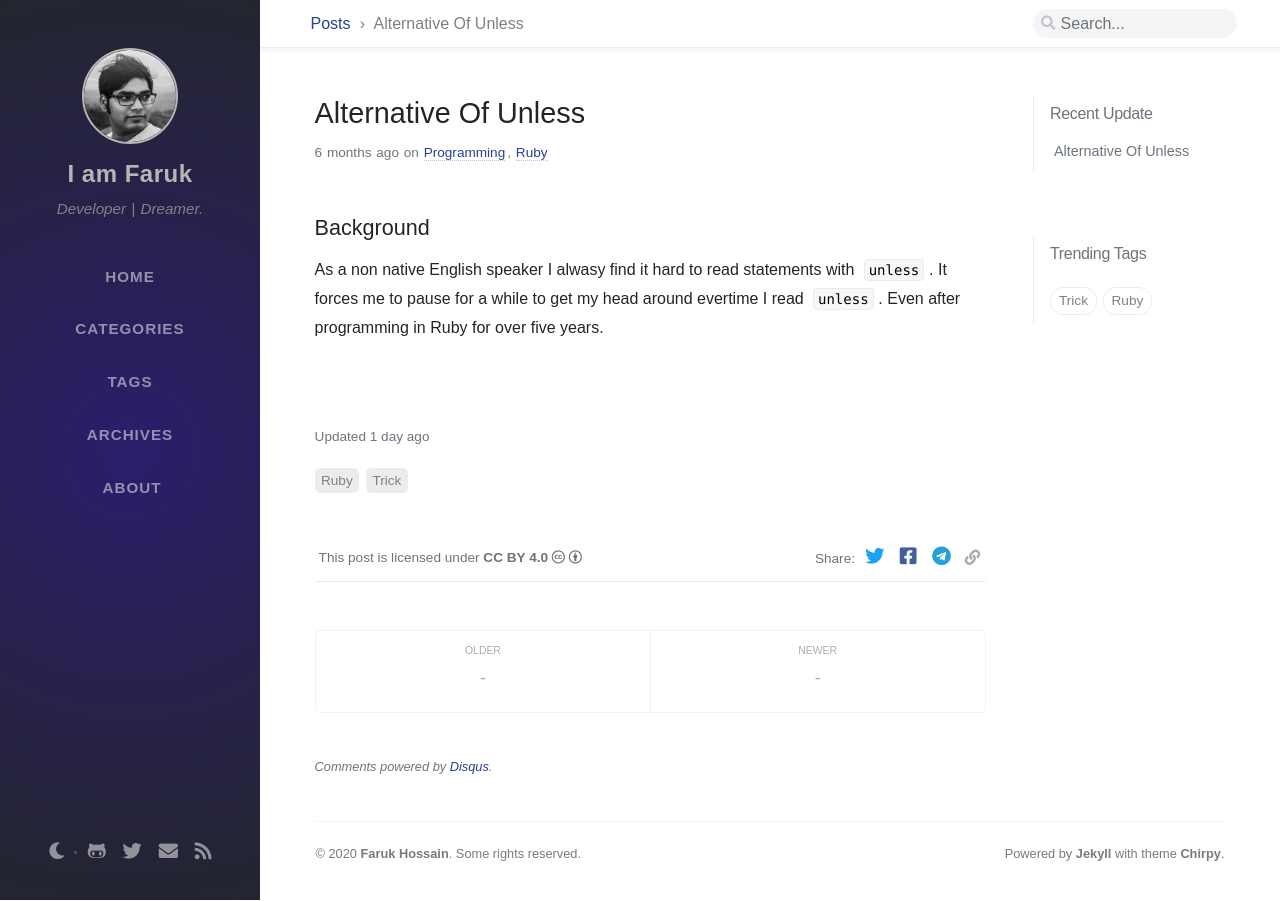
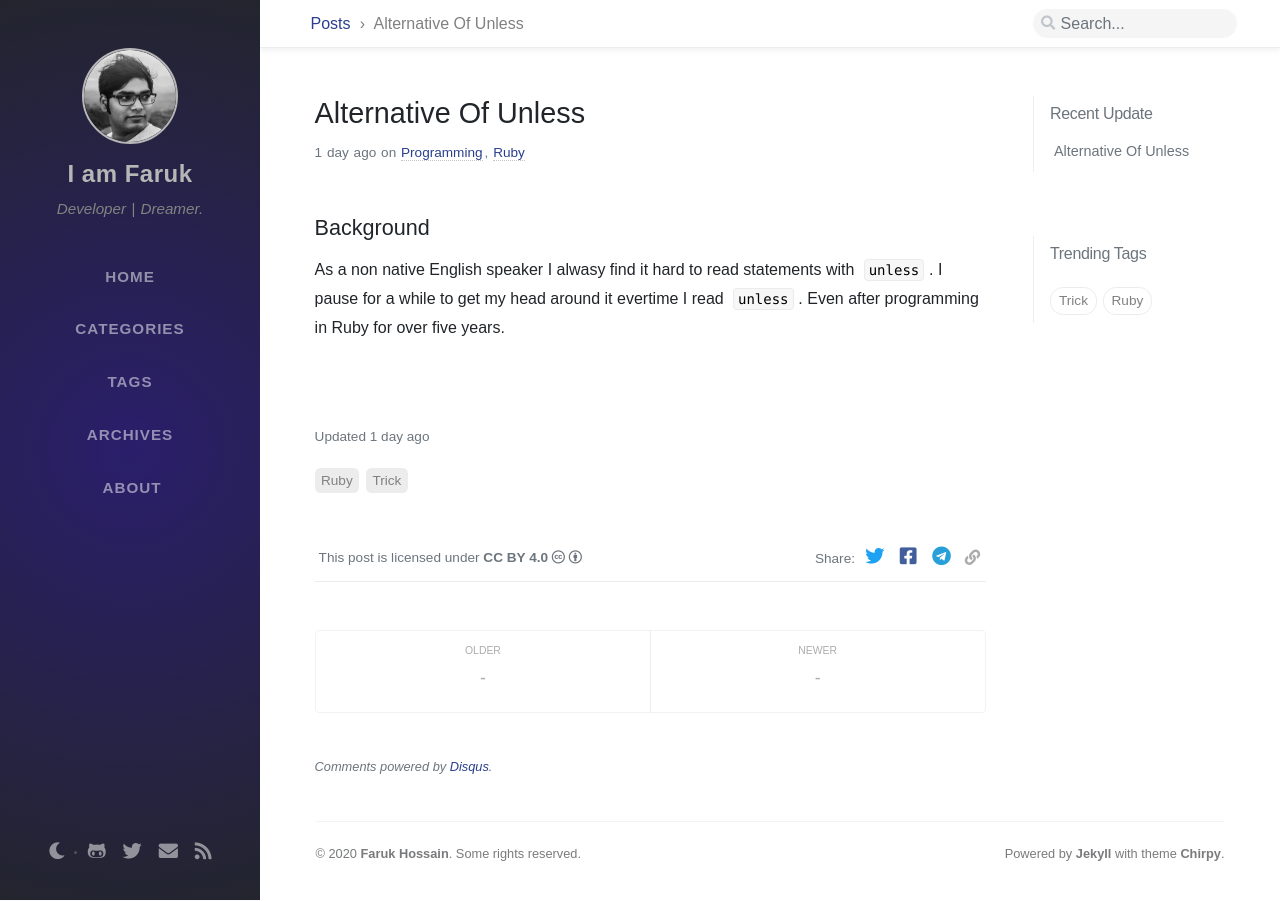
Before and after one commit to imfaruk/imfaruk.github.io, a Jekyll site: the page built from _posts/2020-02-26-alternative-of-unless.md, in a window 1280 px wide. Built offline with Jekyll 4.4.1, drawn with Linux system fonts in a browser that asks for light colours; nearby versions of some CDN libraries; some web fonts are replaced; comment, search, counter and statistics services are not loaded.

Commit message:
fix post date

```diff
--- a/_posts/2020-02-26-alternative-of-unless.md
+++ b/_posts/2020-02-26-alternative-of-unless.md
@@ -8,4 +8,4 @@ seo:
 ---
 
 ## Background
-As a non native English speaker I alwasy find it hard to read statements with `unless`. It forces me to pause for a while to get my head around evertime I read `unless`. Even after programming in Ruby for over five years.
+As a non native English speaker I alwasy find it hard to read statements with `unless`. I pause for a while to get my head around it evertime I read `unless`. Even after programming in Ruby for over five years.
```
Also changed, not shown: other parts of _posts/2020-02-26-alternative-of-unless.md (+1 -1 lines).
